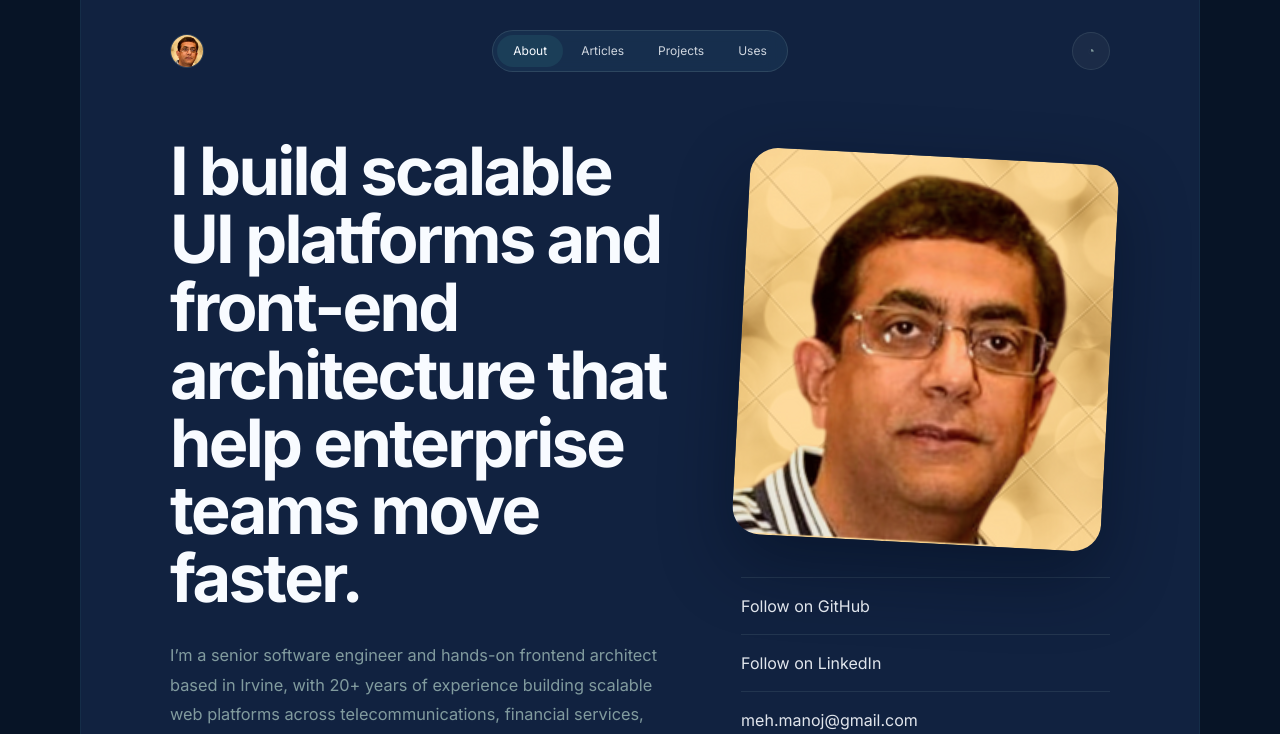
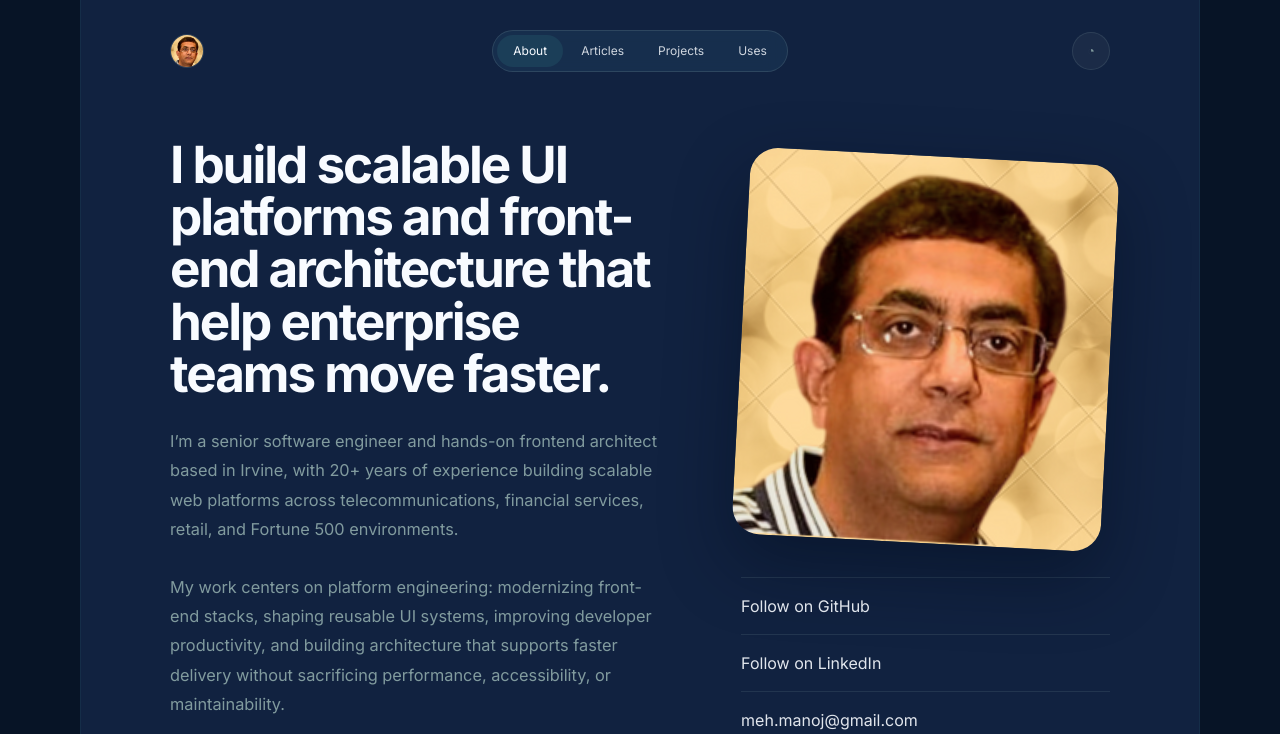
Before and after one commit to mehmanoj/manoj-mehta-site, a React (Vite) app: page / in a window 1280 px wide. Shown: the top 734 px of the page. Built offline with nearby package versions, Linux system fonts and the light colour scheme.

Commit message:
update font size

```diff
--- a/src/styles.css
+++ b/src/styles.css
@@ -143,7 +143,7 @@ main {
 .listing-hero h1,
 .detail-page h1 {
   margin: 0;
-  font-size: clamp(2.75rem, 5.2vw, 4.2rem);
+  font-size: 3.2rem;
   line-height: 1.02;
   letter-spacing: -0.04em;
   font-weight: 700;
```
